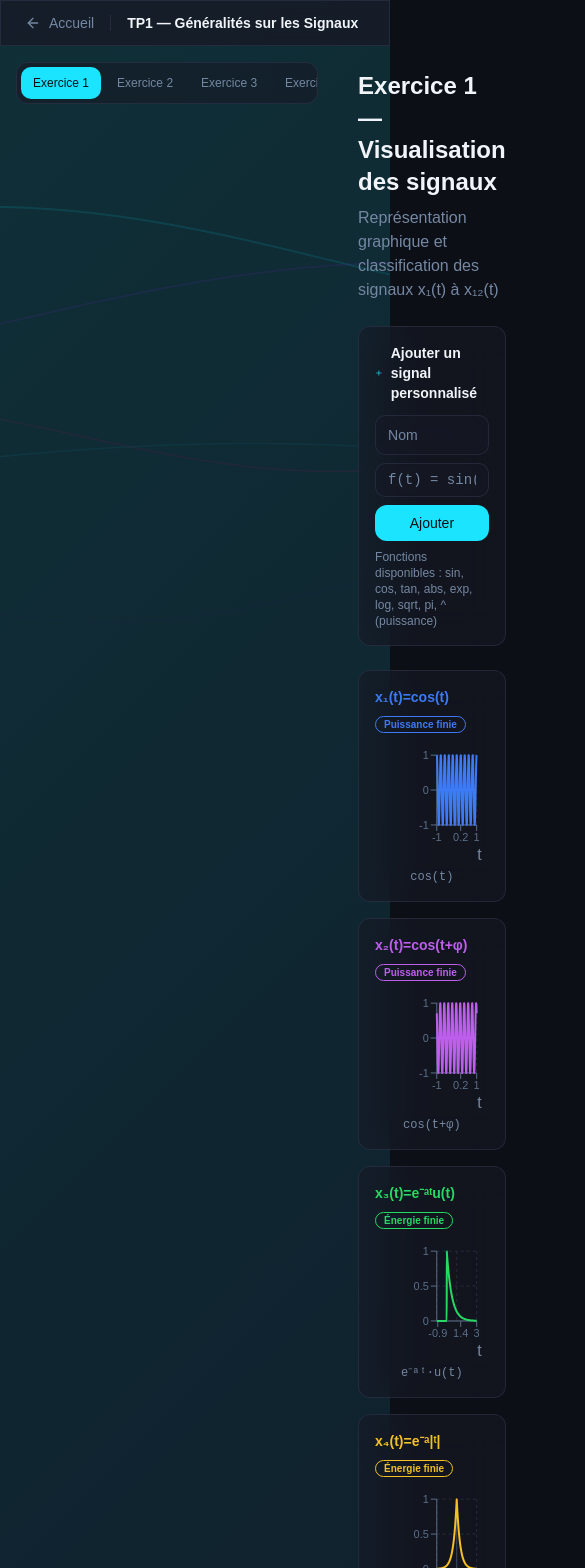
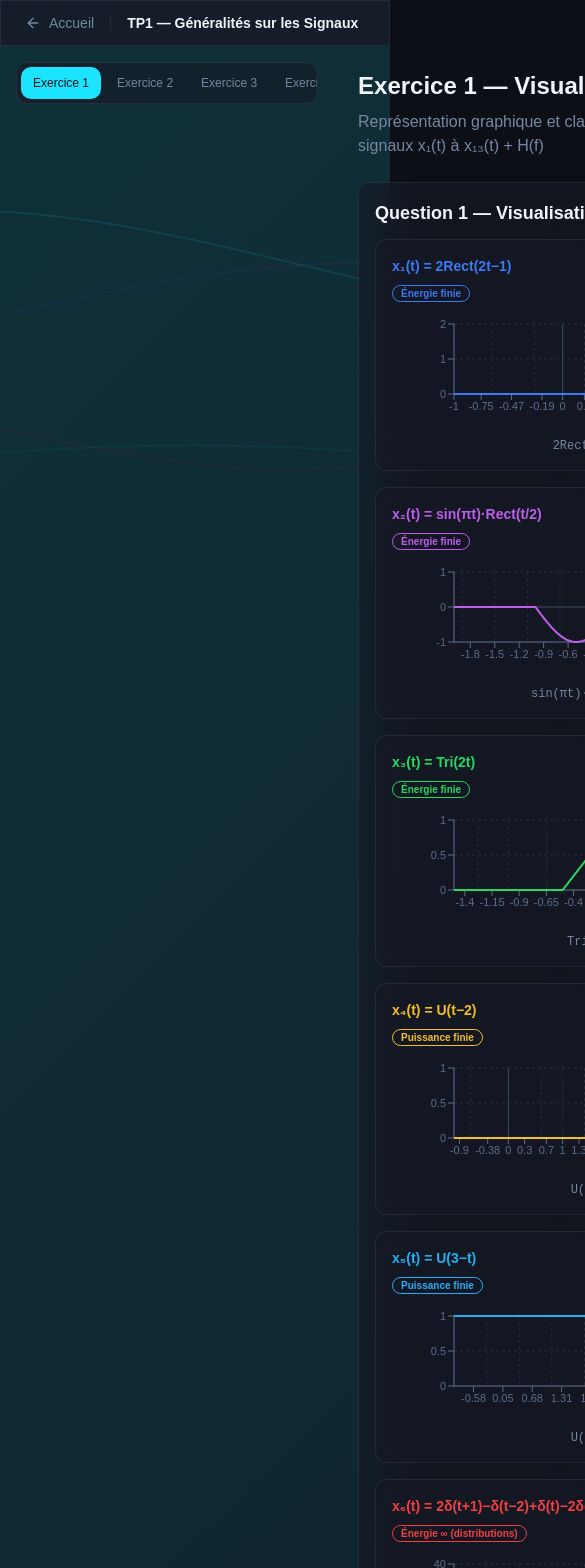
Before and after one commit to kaxy01/TNS-Lab, a React (Vite) app: page /tp1 in a window 390 px wide. Shown: the top 1568 px of the page, 585 px wide, since content can reach past the window. Built offline with nearby package versions, Linux system fonts and the light colour scheme.

Commit message:
fix: update signals and Exercise1 to match exercise sheet

```diff
--- a/src/components/tp1/Exercise1.tsx
+++ b/src/components/tp1/Exercise1.tsx
@@ -41,7 +41,7 @@ const parseExpression = (expr: string): ((t: number) => number) | null => {
       .replace(/\bpi\b/g, "Math.PI")
       .replace(/\^/g, "**");
     const fn = new Function("t", `return (${sanitized});`) as (t: number) => number;
-    fn(0); // test
+    fn(0);
     return fn;
   } catch {
     return null;
@@ -50,7 +50,10 @@ const parseExpression = (expr: string): ((t: number) => number) | null => {
 
 /* ── Signal Card ── */
 
-const SignalCard = ({ sig, color, label, onClick }: { sig: { fn: (t: number) => number; tRange: [number, number]; label: string; energy?: string; shortLabel?: string }; color: string; label: string; onClick: () => void }) => (
+const SignalCard = ({ sig, color, label, onClick }: {
+  sig: { fn: (t: number) => number; tRange: [number, number]; label: string; energy?: string; shortLabel?: string };
+  color: string; label: string; onClick: () => void;
+}) => (
   <GlassCard
     className="p-4 cursor-pointer group hover:scale-[1.02] transition-transform duration-300 relative"
     onClick={onClick}
@@ -78,7 +81,10 @@ const SignalCard = ({ sig, color, label, onClick }: { sig: { fn: (t: number) =>
 
 /* ── Signal Modal ── */
 
-const SignalModal = ({ sig, color, label, open, onClose }: { sig: { fn: (t: number) => number; tRange: [number, number]; label: string; energy?: string; energyFormula?: string; powerFormula?: string }; color: string; label: string; open: boolean; onClose: () => void }) => {
+const SignalModal = ({ sig, color, label, open, onClose }: {
+  sig: { fn: (t: number) => number; tRange: [number, number]; label: string; energy?: string; energyFormula?: string; powerFormula?: string };
+  color: string; label: string; open: boolean; onClose: () => void;
+}) => {
   const [amplitude, setAmplitude] = useState(1);
   const [frequency, setFrequency] = useState(1);
   const [offset, setOffset] = useState(0);
@@ -97,6 +103,12 @@ const SignalModal = ({ sig, color, label, open, onClose }: { sig: { fn: (t: numb
     [sig, amplitude, frequency, offset]
   );
 
+  const sliders = [
+    { label: "Amplitude", value: amplitude, set: setAmplitude, min: 0.1, max: 3, cls: "[&_[role=slider]]:border-primary" },
+    { label: "Fr\u00E9quence/Taux", value: frequency, set: setFrequency, min: 0.1, max: 5, cls: "[&_[role=slider]]:border-secondary [&_span:first-child>span]:bg-secondary" },
+    { label: "D\u00E9calage", value: offset, set: setOffset, min: -3, max: 3, cls: "[&_[role=slider]]:border-accent [&_span:first-child>span]:bg-accent" },
+  ];
+
   return (
     <Dialog open={open} onOpenChange={(v) => !v && onClose()}>
       <DialogContent className="glass-strong border-border/40 max-w-2xl max-h-[90vh] overflow-y-auto">
@@ -110,11 +122,7 @@ const SignalModal = ({ sig, color, label, open, onClose }: { sig: { fn: (t: numb
         </div>
 
         <div className="space-y-4 mt-2">
-          {[
-            { label: "Amplitude", value: amplitude, set: setAmplitude, min: 0.1, max: 3, cls: "[&_[role=slider]]:border-primary" },
-            { label: "Fréquence/Taux", value: frequency, set: setFrequency, min: 0.1, max: 5, cls: "[&_[role=slider]]:border-secondary [&_span:first-child>span]:bg-secondary" },
-            { label: "Décalage", value: offset, set: setOffset, min: -3, max: 3, cls: "[&_[role=slider]]:border-accent [&_span:first-child>span]:bg-accent" },
-          ].map((s) => (
+          {sliders.map((s) => (
             <div key={s.label}>
               <label className="text-sm text-muted-foreground mb-1.5 flex items-center justify-between">
                 <span>{s.label}</span>
@@ -135,18 +143,18 @@ const SignalModal = ({ sig, color, label, open, onClose }: { sig: { fn: (t: numb
 
         <div className="grid grid-cols-2 gap-3 mt-2">
           <GlassCard className="p-3">
-            <p className="text-xs text-muted-foreground mb-1">{"Énergie (numérique)"}</p>
+            <p className="text-xs text-muted-foreground mb-1">{"\u00C9nergie (num\u00E9rique)"}</p>
             <p className="text-sm font-mono text-foreground font-semibold">E = {energy.toFixed(4)}</p>
           </GlassCard>
           <GlassCard className="p-3">
-            <p className="text-xs text-muted-foreground mb-1">Puissance (numérique)</p>
+            <p className="text-xs text-muted-foreground mb-1">Puissance (num\u00E9rique)</p>
             <p className="text-sm font-mono text-foreground font-semibold">P = {power.toFixed(4)}</p>
           </GlassCard>
         </div>
 
         {sig.energyFormula && sig.powerFormula && (
           <GlassCard className="p-3 mt-1">
-            <p className="text-xs text-muted-foreground mb-1">{"Formule d'énergie :"}</p>
+            <p className="text-xs text-muted-foreground mb-1">{"Formule d'\u00E9nergie :"}</p>
             <p className="text-sm font-mono text-foreground">{sig.energyFormula}</p>
             <p className="text-xs text-muted-foreground mt-2 mb-1">Formule de puissance :</p>
             <p className="text-sm font-mono text-foreground">{sig.powerFormula}</p>
@@ -178,7 +186,7 @@ const AddSignalForm = ({ onAdd }: { onAdd: (s: CustomSignalDef) => void }) => {
     <GlassCard className="p-4">
       <h3 className="text-sm font-semibold text-foreground mb-3 flex items-center gap-2">
         <Plus className="w-4 h-4 text-primary" />
-        Ajouter un signal personnalisé
+        Ajouter un signal personnalis\u00E9
       </h3>
       <div className="flex flex-col sm:flex-row gap-2">
         <Input placeholder="Nom" value={label} onChange={(e) => setLabel(e.target.value)} className="glass border-border/40 text-sm sm:w-40 shrink-0" />
@@ -189,6 +197,81 @@ const AddSignalForm = ({ onAdd }: { onAdd: (s: CustomSignalDef) => void }) => {
       </div>
       {error && <p className="text-xs text-destructive mt-2">{error}</p>}
       <p className="text-xs text-muted-foreground mt-2">{"Fonctions disponibles : sin, cos, tan, abs, exp, log, sqrt, pi, ^ (puissance)"}</p>
+    </GlassCard>
+  );
+};
+
+/* ── Q2: Energy classification table ── */
+
+const EnergyClassification = () => {
+  const rows = useMemo(() => {
+    return Object.entries(signals).map(([key, sig]) => {
+      const E = computeEnergy(sig.fn, sig.tRange[0], sig.tRange[1]);
+      const P = computePower(sig.fn, sig.tRange[0], sig.tRange[1]);
+      return { key, label: sig.label, energy: sig.energy, E, P };
+    });
+  }, []);
+
+  return (
+    <GlassCard className="p-5">
+      <h3 className="text-lg font-bold text-foreground mb-1">{"Question 2 \u2014 Classification \u00E9nerg\u00E9tique"}</h3>
+      <p className="text-sm text-muted-foreground mb-4">{"Int\u00E9grale approch\u00E9e par la m\u00E9thode de Simpson"}</p>
+      <div className="overflow-x-auto">
+        <table className="w-full text-sm">
+          <thead>
+            <tr className="border-b border-border/40 text-muted-foreground">
+              <th className="text-left py-2 px-3">Signal</th>
+              <th className="text-left py-2 px-3">{"Type"}</th>
+              <th className="text-right py-2 px-3">{"E (num\u00E9rique)"}</th>
+              <th className="text-right py-2 px-3">P (num\u00E9rique)</th>
+            </tr>
+          </thead>
+          <tbody>
+            {rows.map((r) => (
+              <tr key={r.key} className="border-b border-border/20">
+                <td className="py-2 px-3 font-mono text-foreground">{r.key}</td>
+                <td className="py-2 px-3">
+                  <Badge variant="outline" className="text-[10px]">{r.energy}</Badge>
+                </td>
+                <td className="py-2 px-3 text-right font-mono text-foreground">{r.E.toFixed(4)}</td>
+                <td className="py-2 px-3 text-right font-mono text-foreground">{r.P.toFixed(4)}</td>
+              </tr>
+            ))}
+          </tbody>
+        </table>
+      </div>
+    </GlassCard>
+  );
+};
+
+/* ── Q3: Power of x11 ── */
+
+const PowerX11 = () => {
+  const sig = signals.x11;
+  const T = 0.5; // period
+  const P = computePower(sig.fn, 0, T);
+
+  return (
+    <GlassCard className="p-5">
+      <h3 className="text-lg font-bold text-foreground mb-1">{"Question 3 \u2014 Puissance moyenne de x\u2081\u2081(t)"}</h3>
+      <p className="text-sm text-muted-foreground mb-3">
+        {"x\u2081\u2081(t) = sin(4\u03C0t) \u2192 f\u2080 = 2 Hz, T = 0.5 s"}
+      </p>
+      <div className="grid grid-cols-1 sm:grid-cols-3 gap-3">
+        <GlassCard className="p-3">
+          <p className="text-xs text-muted-foreground mb-1">{"Fr\u00E9quence f\u2080"}</p>
+          <p className="text-lg font-mono text-foreground font-bold">2 Hz</p>
+        </GlassCard>
+        <GlassCard className="p-3">
+          <p className="text-xs text-muted-foreground mb-1">{"P\u00E9riode T"}</p>
+          <p className="text-lg font-mono text-foreground font-bold">0.5 s</p>
+        </GlassCard>
+        <GlassCard className="p-3">
+          <p className="text-xs text-muted-foreground mb-1">Puissance moyenne P</p>
+          <p className="text-lg font-mono text-foreground font-bold">{P.toFixed(4)}</p>
+          <p className="text-xs text-muted-foreground mt-1">{"P = A\u00B2/2 = 1/2 = 0.5"}</p>
+        </GlassCard>
+      </div>
     </GlassCard>
   );
 };
@@ -207,14 +290,13 @@ const Exercise1 = () => {
   return (
     <div className="space-y-6">
       <motion.div initial={{ opacity: 0, y: 20 }} animate={{ opacity: 1, y: 0 }} transition={{ duration: 0.5 }}>
-        <h2 className="text-2xl font-bold text-foreground mb-2">{"Exercice 1 — Visualisation des signaux"}</h2>
-        <p className="text-muted-foreground">{"Représentation graphique et classification des signaux x₁(t) à x₁₂(t)"}</p>
+        <h2 className="text-2xl font-bold text-foreground mb-2">{"Exercice 1 \u2014 Visualisation des signaux"}</h2>
+        <p className="text-muted-foreground">{"Repr\u00E9sentation graphique et classification \u00E9nerg\u00E9tique des signaux x\u2081(t) \u00E0 x\u2081\u2083(t) + H(f)"}</p>
       </motion.div>
 
-      {/* Add custom signal */}
-      <AddSignalForm onAdd={(s) => setCustomSignals((prev) => [...prev, s])} />
-
-      {/* Signal grid */}
+      {/* Q1: Signal grid */}
+      <GlassCard className="p-4">
+        <h3 className="text-lg font-bold text-foreground mb-3">{"Question 1 \u2014 Visualisation graphique"}</h3>
         <div className="grid grid-cols-1 sm:grid-cols-2 lg:grid-cols-3 xl:grid-cols-4 gap-4">
           {signalKeys.map((key, i) => (
             <motion.div key={key} initial={{ opacity: 0, y: 20 }} animate={{ opacity: 1, y: 0 }} transition={{ duration: 0.3, delay: i * 0.05 }}>
@@ -222,8 +304,7 @@ const Exercise1 = () => {
             </motion.div>
           ))}
 
-        {/* Custom signals */}
-        {customSignals.map((cs, i) => (
+          {customSignals.map((cs) => (
             <motion.div key={cs.id} initial={{ opacity: 0, y: 20 }} animate={{ opacity: 1, y: 0 }} transition={{ duration: 0.3 }}>
               <div className="relative">
                 <button
@@ -243,6 +324,16 @@ const Exercise1 = () => {
             </motion.div>
           ))}
         </div>
+      </GlassCard>
+
+      {/* Add custom signal */}
+      <AddSignalForm onAdd={(s) => setCustomSignals((prev) => [...prev, s])} />
+
+      {/* Q2: Energy classification */}
+      <EnergyClassification />
+
+      {/* Q3: Power of x11 */}
+      <PowerX11 />
 
       {/* Modal for builtin */}
       {selectedBuiltin && (
--- a/src/data/signals.ts
+++ b/src/data/signals.ts
@@ -1,4 +1,10 @@
-// Signal data generators for TP1 exercises
+// Fonctions de base
+const rect = (t: number): number => (Math.abs(t) <= 0.5 ? 1 : 0);
+const tri = (t: number): number => (Math.abs(t) <= 1 ? 1 - Math.abs(t) : 0);
+const u = (t: number): number => (t >= 0 ? 1 : 0);
+const ramp = (t: number): number => (t >= 0 ? t : 0);
+const sinc = (t: number): number => (Math.abs(t) < 1e-10 ? 1 : Math.sin(Math.PI * t) / (Math.PI * t));
+const delta = (t: number, t0: number, w = 0.03): number => (Math.abs(t - t0) < w ? 1 / (2 * w) : 0);
 
 export const generateSignalData = (
   fn: (t: number) => number,
@@ -15,42 +21,39 @@ export const generateSignalData = (
   return data;
 };
 
-// Exercise 1 signals
-const A = 1, f0 = 5, phi = Math.PI / 4, a = 2, T = 1;
+// Simpson numerical integration
+const simpson = (fn: (t: number) => number, a: number, b: number, n = 2000): number => {
+  const h = (b - a) / n;
+  let sum = fn(a) + fn(b);
+  for (let i = 1; i < n; i++) {
+    sum += fn(a + i * h) * (i % 2 === 0 ? 2 : 4);
+  }
+  return (sum * h) / 3;
+};
 
-// Numerical energy computation: E = integral of |x(t)|^2 dt
 export const computeEnergy = (
   fn: (t: number) => number,
   tMin: number,
   tMax: number,
-  amplitude: number = 1,
-  frequency: number = 1,
-  offset: number = 0,
-  points: number = 2000
+  amplitude = 1,
+  frequency = 1,
+  offset = 0,
 ): number => {
-  const step = (tMax - tMin) / points;
-  let energy = 0;
-  for (let i = 0; i <= points; i++) {
-    const t = tMin + i * step;
-    const val = amplitude * fn((t - offset) * frequency);
-    energy += val * val * step;
-  }
-  return energy;
+  return simpson((t) => {
+    const v = amplitude * fn((t - offset) * frequency);
+    return v * v;
+  }, tMin, tMax);
 };
 
-// Numerical power computation: P = (1/T) * integral of |x(t)|^2 dt
 export const computePower = (
   fn: (t: number) => number,
   tMin: number,
   tMax: number,
-  amplitude: number = 1,
-  frequency: number = 1,
-  offset: number = 0,
-  points: number = 2000
+  amplitude = 1,
+  frequency = 1,
+  offset = 0,
 ): number => {
-  const duration = tMax - tMin;
-  const energy = computeEnergy(fn, tMin, tMax, amplitude, frequency, offset, points);
-  return energy / duration;
+  return computeEnergy(fn, tMin, tMax, amplitude, frequency, offset) / (tMax - tMin);
 };
 
 export interface SignalDef {
@@ -59,7 +62,6 @@ export interface SignalDef {
   shortLabel: string;
   formula: string;
   tRange: [number, number];
-  code: string;
   energy: string;
   energyFormula: string;
   powerFormula: string;
@@ -68,151 +70,147 @@ export interface SignalDef {
 
 export const signals: Record<string, SignalDef> = {
   x1: {
-    fn: (t) => A * Math.cos(2 * Math.PI * f0 * t),
-    label: "x₁(t)=cos(t)",
-    shortLabel: "cos(t)",
-    formula: "x₁(t) = A·cos(2πf₀t)",
-    tRange: [-1, 1],
-    code: `import numpy as np\nimport matplotlib.pyplot as plt\n\nA, f0 = 1, 5\nt = np.linspace(-1, 1, 1000)\nx1 = A * np.cos(2 * np.pi * f0 * t)\n\nplt.plot(t, x1)\nplt.title("x1(t) = A·cos(2πf₀t)")\nplt.xlabel("t"); plt.ylabel("x1(t)")\nplt.grid(True); plt.show()`,
-    energy: "Puissance finie",
-    energyFormula: "E = ∞ (signal périodique)",
-    powerFormula: "P = A²/2",
+    fn: (t) => 2 * rect(2 * t - 1),
+    label: "x\u2081(t) = 2Rect(2t\u22121)",
+    shortLabel: "2Rect(2t-1)",
+    formula: "x\u2081(t) = 2\u00B7Rect(2t - 1)",
+    tRange: [-1, 2],
+    energy: "\u00C9nergie finie",
+    energyFormula: "E = \u222B|2Rect(2t-1)|\u00B2dt = 2",
+    powerFormula: "P = 0 (\u00E9nergie finie)",
     color: "hsl(220, 90%, 60%)",
   },
   x2: {
-    fn: (t) => A * Math.cos(2 * Math.PI * f0 * t + phi),
-    label: "x₂(t)=cos(t+φ)",
-    shortLabel: "cos(t+φ)",
-    formula: "x₂(t) = A·cos(2πf₀t + φ)",
-    tRange: [-1, 1],
-    code: `phi = np.pi / 4\nx2 = A * np.cos(2 * np.pi * f0 * t + phi)\nplt.plot(t, x2)\nplt.title("x2(t) = A·cos(2πf₀t + φ)")`,
-    energy: "Puissance finie",
-    energyFormula: "E = ∞ (signal périodique)",
-    powerFormula: "P = A²/2",
+    fn: (t) => Math.sin(Math.PI * t) * rect(t / 2),
+    label: "x\u2082(t) = sin(\u03C0t)\u00B7Rect(t/2)",
+    shortLabel: "sin(\u03C0t)\u00B7Rect(t/2)",
+    formula: "x\u2082(t) = sin(\u03C0t)\u00B7Rect(t/2)",
+    tRange: [-2, 2],
+    energy: "\u00C9nergie finie",
+    energyFormula: "E = \u222B|sin(\u03C0t)\u00B7Rect(t/2)|\u00B2dt",
+    powerFormula: "P = 0 (\u00E9nergie finie)",
     color: "hsl(280, 80%, 65%)",
   },
   x3: {
-    fn: (t) => t >= 0 ? Math.exp(-a * t) : 0,
-    label: "x₃(t)=e⁻ᵃᵗu(t)",
-    shortLabel: "e⁻ᵃᵗ·u(t)",
-    formula: "x₃(t) = e^(-at)·u(t)",
-    tRange: [-1, 3],
-    code: `a = 2\nx3 = np.exp(-a * t) * (t >= 0)\nplt.plot(t, x3)\nplt.title("x3(t) = e^{-at}·u(t)")`,
-    energy: "Énergie finie",
-    energyFormula: "E = ∫|e^(-at)·u(t)|²dt = 1/(2a)",
-    powerFormula: "P = 0 (énergie finie)",
+    fn: (t) => tri(2 * t),
+    label: "x\u2083(t) = Tri(2t)",
+    shortLabel: "Tri(2t)",
+    formula: "x\u2083(t) = Tri(2t)",
+    tRange: [-1.5, 1.5],
+    energy: "\u00C9nergie finie",
+    energyFormula: "E = \u222B|Tri(2t)|\u00B2dt",
+    powerFormula: "P = 0 (\u00E9nergie finie)",
     color: "hsl(140, 70%, 50%)",
   },
   x4: {
-    fn: (t) => Math.exp(-a * Math.abs(t)),
-    label: "x₄(t)=e⁻ᵃ|ᵗ|",
-    shortLabel: "e⁻ᵃ|ᵗ|",
-    formula: "x₄(t) = e^(-a|t|)",
-    tRange: [-3, 3],
-    code: `x4 = np.exp(-a * np.abs(t))\nplt.plot(t, x4)\nplt.title("x4(t) = e^{-a|t|}")`,
-    energy: "Énergie finie",
-    energyFormula: "E = ∫|e^(-a|t|)|²dt = 1/a",
-    powerFormula: "P = 0 (énergie finie)",
+    fn: (t) => u(t - 2),
+    label: "x\u2084(t) = U(t\u22122)",
+    shortLabel: "U(t-2)",
+    formula: "x\u2084(t) = U(t - 2)",
+    tRange: [-1, 5],
+    energy: "Puissance finie",
+    energyFormula: "E = \u221E",
+    powerFormula: "P = 1/2",
     color: "hsl(45, 90%, 55%)",
   },
   x5: {
-    fn: (t) => Math.abs(t) <= T / 2 ? 1 : 0,
-    label: "x₅(t)=Rect(t)",
-    shortLabel: "Rect(t)",
-    formula: "x₅(t) = rect(t/T)",
-    tRange: [-2, 2],
-    code: `x5 = np.where(np.abs(t) <= T/2, 1, 0)\nplt.plot(t, x5)\nplt.title("x5(t) = rect(t/T)")`,
-    energy: "Énergie finie",
-    energyFormula: "E = ∫|Rect(t)|²dt = T",
-    powerFormula: "P = 0 (énergie finie)",
+    fn: (t) => u(3 - t),
+    label: "x\u2085(t) = U(3\u2212t)",
+    shortLabel: "U(3-t)",
+    formula: "x\u2085(t) = U(3 - t)",
+    tRange: [-1, 6],
+    energy: "Puissance finie",
+    energyFormula: "E = \u221E",
+    powerFormula: "P = 1/2",
     color: "hsl(200, 90%, 55%)",
   },
   x6: {
-    fn: (t) => Math.abs(t) <= T ? 1 - Math.abs(t) / T : 0,
-    label: "x₆(t)=Tri(t)",
-    shortLabel: "Tri(t)",
-    formula: "x₆(t) = tri(t/T)",
-    tRange: [-2, 2],
-    code: `x6 = np.where(np.abs(t) <= T, 1 - np.abs(t)/T, 0)\nplt.plot(t, x6)\nplt.title("x6(t) = tri(t/T)")`,
-    energy: "Énergie finie",
-    energyFormula: "E = ∫|tri(t/T)|²dt = 2T/3",
-    powerFormula: "P = 0 (énergie finie)",
+    fn: (t) => 2 * delta(t, -1) - delta(t, 2) + delta(t, 0) - 2 * delta(t, 1),
+    label: "x\u2086(t) = 2\u03B4(t+1)\u2212\u03B4(t\u22122)+\u03B4(t)\u22122\u03B4(t\u22121)",
+    shortLabel: "Impulsions \u03B4",
+    formula: "x\u2086(t) = 2\u03B4(t+1) - \u03B4(t-2) + \u03B4(t) - 2\u03B4(t-1)",
+    tRange: [-3, 4],
+    energy: "\u00C9nergie \u221E (distributions)",
+    energyFormula: "E = \u221E (impulsions de Dirac)",
+    powerFormula: "P = \u221E",
+    color: "hsl(0, 85%, 60%)",
+  },
+  x7: {
+    fn: (t) => rect((t - 1) / 2) - rect((t + 1) / 2),
+    label: "x\u2087(t) = Rect((t\u22121)/2)\u2212Rect((t+1)/2)",
+    shortLabel: "Rect diff",
+    formula: "x\u2087(t) = Rect((t-1)/2) - Rect((t+1)/2)",
+    tRange: [-3, 3],
+    energy: "\u00C9nergie finie",
+    energyFormula: "E = \u222B|x\u2087(t)|\u00B2dt",
+    powerFormula: "P = 0 (\u00E9nergie finie)",
     color: "hsl(270, 80%, 65%)",
   },
-  x7: {
-    fn: (t) => t === 0 ? 1 : Math.sin(Math.PI * t / T) / (Math.PI * t / T),
-    label: "x₇(t)=sinc(t)",
-    shortLabel: "sinc(t)",
-    formula: "x₇(t) = sinc(t/T)",
-    tRange: [-5, 5],
-    code: `x7 = np.sinc(t / T)\nplt.plot(t, x7)\nplt.title("x7(t) = sinc(t/T)")`,
-    energy: "Énergie finie",
-    energyFormula: "E = ∫|sinc(t/T)|²dt = T",
-    powerFormula: "P = 0 (énergie finie)",
+  x8: {
+    fn: (t) => tri(t - 1) - tri(t + 1),
+    label: "x\u2088(t) = Tri(t\u22121)\u2212Tri(t+1)",
+    shortLabel: "Tri diff",
+    formula: "x\u2088(t) = Tri(t-1) - Tri(t+1)",
+    tRange: [-3, 3],
+    energy: "\u00C9nergie finie",
+    energyFormula: "E = \u222B|x\u2088(t)|\u00B2dt",
+    powerFormula: "P = 0 (\u00E9nergie finie)",
     color: "hsl(340, 80%, 60%)",
   },
-  x8: {
-    fn: (t) => A * Math.cos(2 * Math.PI * 3 * t) + 0.5 * Math.cos(2 * Math.PI * 7 * t),
-    label: "x₈(t)=Σcos",
-    shortLabel: "Σcos(t)",
-    formula: "x₈(t) = A·cos(2πf₁t) + B·cos(2πf₂t)",
-    tRange: [-1, 1],
-    code: `f1, f2 = 3, 7\nx8 = A*np.cos(2*np.pi*f1*t) + 0.5*np.cos(2*np.pi*f2*t)\nplt.plot(t, x8)\nplt.title("x8(t) = A·cos(2πf₁t) + B·cos(2πf₂t)")`,
-    energy: "Puissance finie",
-    energyFormula: "E = ∞ (signal périodique)",
-    powerFormula: "P = A²/2 + B²/2",
+  x9: {
+    fn: (t) => rect(t / 2) - tri(t),
+    label: "x\u2089(t) = Rect(t/2)\u2212Tri(t)",
+    shortLabel: "Rect-Tri",
+    formula: "x\u2089(t) = Rect(t/2) - Tri(t)",
+    tRange: [-2, 2],
+    energy: "\u00C9nergie finie",
+    energyFormula: "E = \u222B|x\u2089(t)|\u00B2dt",
+    powerFormula: "P = 0 (\u00E9nergie finie)",
     color: "hsl(30, 90%, 55%)",
   },
-  x9: {
-    fn: (t) => Math.abs(t) <= T / 2 ? A * Math.cos(2 * Math.PI * f0 * t) : 0,
-    label: "x₉(t)=Rect·cos",
-    shortLabel: "Rect·cos(t)",
-    formula: "x₉(t) = A·cos(2πf₀t)·rect(t/T)",
-    tRange: [-2, 2],
-    code: `x9 = A * np.cos(2*np.pi*f0*t) * (np.abs(t) <= T/2)\nplt.plot(t, x9)\nplt.title("x9(t) = A·cos(2πf₀t)·rect(t/T)")`,
-    energy: "Énergie finie",
-    energyFormula: "E = ∫|cos(t)·rect(t)|²dt",
-    powerFormula: "P = 0 (énergie finie)",
+  x10: {
+    fn: (t) => Math.exp(-t) * u(t - 2),
+    label: "x\u2081\u2080(t) = exp(\u2212t)\u00B7u(t\u22122)",
+    shortLabel: "exp(-t)\u00B7u(t-2)",
+    formula: "x\u2081\u2080(t) = exp(-t)\u00B7u(t - 2)",
+    tRange: [-1, 6],
+    energy: "\u00C9nergie finie",
+    energyFormula: "E = \u222Be\u207B\u00B2\u1D57dt (t\u22652) = e\u207B\u2074/2",
+    powerFormula: "P = 0 (\u00E9nergie finie)",
     color: "hsl(15, 90%, 55%)",
   },
-  x10: {
-    fn: (t) => {
-      const rounded = Math.round(t / T);
-      return Math.abs(t - rounded * T) < 0.02 ? 15 : 0;
-    },
-    label: "x₁₀(t)=δ(t)",
-    shortLabel: "δ(t)",
-    formula: "x₁₀(t) = Σδ(t - nT)",
-    tRange: [-3, 3],
-    code: `# Peigne de Dirac (approximation)\nx10 = np.zeros_like(t)\nfor n in range(-3, 4):\n    x10 += np.exp(-(t - n*T)**2 / 0.001)\nplt.stem(np.arange(-3, 4)*T, np.ones(7))\nplt.title("x10(t) = Σδ(t - nT)")`,
-    energy: "Énergie ∞",
-    energyFormula: "E = ∞",
-    powerFormula: "P = ∞",
-    color: "hsl(0, 85%, 60%)",
-  },
   x11: {
-    fn: (t) => t >= 0 ? 1 : 0,
-    label: "x₁₁(t)=U(t)",
-    shortLabel: "U(t)",
-    formula: "x₁₁(t) = u(t)",
-    tRange: [-2, 2],
-    code: `x11 = np.heaviside(t, 0.5)\nplt.plot(t, x11)\nplt.title("x11(t) = u(t)")`,
+    fn: (t) => Math.sin(4 * Math.PI * t),
+    label: "x\u2081\u2081(t) = sin(4\u03C0t)",
+    shortLabel: "sin(4\u03C0t)",
+    formula: "x\u2081\u2081(t) = sin(4\u03C0t), f\u2080=2Hz, T=0.5s",
+    tRange: [-1, 1],
     energy: "Puissance finie",
-    energyFormula: "E = ∞",
-    powerFormula: "P = 1/2",
+    energyFormula: "E = \u221E (signal p\u00E9riodique)",
+    powerFormula: "P = 1/2 (A\u00B2/2 = 1/2)",
     color: "hsl(170, 80%, 50%)",
   },
   x12: {
-    fn: (t) => t > 0 ? 1 : t < 0 ? -1 : 0,
-    label: "x₁₂(t)=sgn(t)",
-    shortLabel: "sgn(t)",
-    formula: "x₁₂(t) = sgn(t)",
-    tRange: [-2, 2],
-    code: `x12 = np.sign(t)\nplt.plot(t, x12)\nplt.title("x12(t) = sgn(t)")`,
-    energy: "Puissance finie",
-    energyFormula: "E = ∞",
-    powerFormula: "P = 1",
+    fn: (t) => sinc(t),
+    label: "H(f) = sinc(f)",
+    shortLabel: "sinc(f)",
+    formula: "H(f) = sinc(f) = sin(\u03C0f)/(\u03C0f)",
+    tRange: [-5, 5],
+    energy: "\u00C9nergie finie",
+    energyFormula: "E = \u222B|sinc(f)|\u00B2df = 1",
+    powerFormula: "P = 0 (\u00E9nergie finie)",
     color: "hsl(50, 90%, 55%)",
+  },
+  x13: {
+    fn: (t) => ramp(t + 1) - 2 * ramp(t) + ramp(t - 1),
+    label: "x\u2081\u2083(t) = R(t+1)\u22122R(t)+R(t\u22121)",
+    shortLabel: "Rampe combin\u00E9e",
+    formula: "x\u2081\u2083(t) = R(t+1) - 2R(t) + R(t-1)",
+    tRange: [-3, 3],
+    energy: "\u00C9nergie finie",
+    energyFormula: "E = \u222B|x\u2081\u2083(t)|\u00B2dt",
+    powerFormula: "P = 0 (\u00E9nergie finie)",
+    color: "hsl(100, 70%, 50%)",
   },
 };
 
@@ -222,30 +220,22 @@ export const exercise2Signals = {
     fn: (t: number) => (t >= 0 && t <= 2) ? 1 : 0,
     label: "x(t)",
     tRange: [-1, 4] as [number, number],
-    code: `x = np.where((t >= 0) & (t <= 2), 1, 0)
-plt.plot(t, x)
-plt.title("x(t)")`,
+    code: `x = np.where((t >= 0) & (t <= 2), 1, 0)\nplt.plot(t, x)\nplt.title("x(t)")`,
   },
   y: {
     fn: (t: number) => (t >= 0) ? Math.exp(-t) : 0,
     label: "y(t)",
     tRange: [-1, 5] as [number, number],
-    code: `y = np.exp(-t) * (t >= 0)
-plt.plot(t, y)
-plt.title("y(t)")`,
+    code: `y = np.exp(-t) * (t >= 0)\nplt.plot(t, y)\nplt.title("y(t)")`,
   },
   z: {
     fn: (t: number) => {
-      // Convolution of x and y (analytical result)
       if (t < 0) return 0;
       if (t <= 2) return 1 - Math.exp(-t);
       return (Math.exp(2) - 1) * Math.exp(-t);
     },
     label: "z(t) = x * y (convolution)",
     tRange: [-1, 6] as [number, number],
-    code: `# Convolution z(t) = x(t) * y(t)
-z = np.convolve(x, y, mode='full') * dt
-plt.plot(t_conv, z)
-plt.title("z(t) = x(t) * y(t)")`,
+    code: `z = np.convolve(x, y, mode='full') * dt\nplt.plot(t_conv, z)\nplt.title("z(t) = x(t) * y(t)")`,
   },
 };
```
Lines whose indentation alone changed are shown as unchanged.
